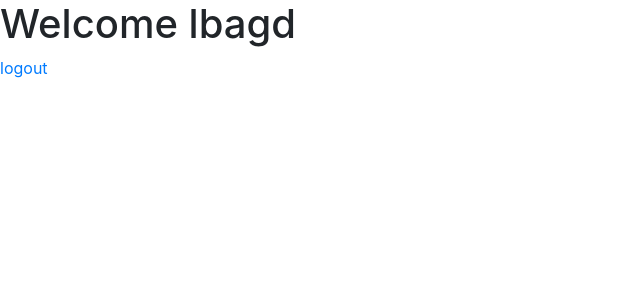
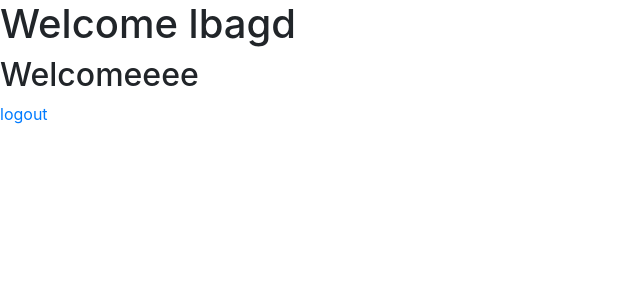
Before and after one commit to lbagd9898/Project3, a Django app: page / in a window 1280 px wide. Shown: the top 300 px of the page, without its empty margins (0-640 px from the left). Run offline with Django 3.2, Linux system fonts and the light colour scheme; a user stored in the database is signed in; some libraries are stand-ins or nearby versions.

Commit message:
small change

```diff
--- a/orders/templates/orders/welcome.html
+++ b/orders/templates/orders/welcome.html
@@ -6,5 +6,6 @@
 {% load crispy_forms_tags %}
 {% block body %}
     <h1>Welcome {{ user.username }}</h1>
+    <h2> Welcomeeee </h2>
     <a href="{%url 'log_out' %}"> logout </a>
 {% endblock %}
```
